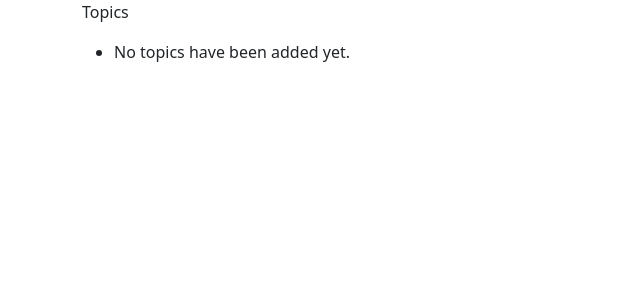
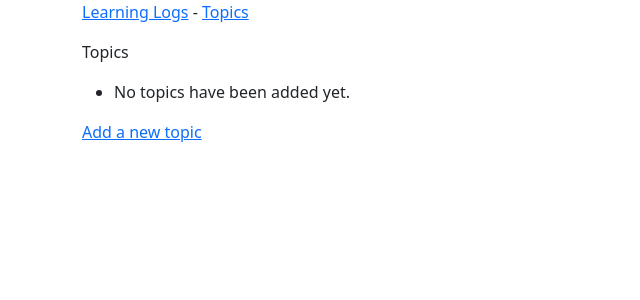
Before and after one commit to christian-saldana/Learning-Log, a Django app: page /topics/ in a window 1280 px wide. Shown: the top 300 px of the page, without its empty margins (0-640 px from the left). Run offline with Django 3.2, Linux system fonts and the light colour scheme; data that the repository does not hold is empty.

Commit message:
Updated links throughout all pages

```diff
--- a/learning_log/urls.py
+++ b/learning_log/urls.py
@@ -28,10 +28,10 @@ from learning_posts.views import (
 )
 
 urlpatterns = [
-    path('', index),
+    path('', index, name='index'),
     path('admin/', admin.site.urls),
     path('topics/', topics),
-    path('topics/<int:topic_id>/', topic, name='topic'),
+    path('topic/<int:topic_id>/', topic, name='topic'),
     path('new_topic/', new_topic, name='new_topic'),
     path('new_entry/<int:topic_id>/', new_entry, name='new_entry'),
 ]
--- a/learning_posts/views.py
+++ b/learning_posts/views.py
@@ -37,7 +37,7 @@ def new_topic(request):
         form = TopicForm(data=request.POST)
         if form.is_valid():
             form.save()
-            return redirect('pages:topics')
+            return redirect('topics')
     # Display a blank or invalid form.
     context = {'form': form}
     return render(request, 'pages/new_topic.html', context)
@@ -56,7 +56,7 @@ def new_entry(request, topic_id):
             new_entry = form.save(commit=False)
             new_entry.topic = topic
             new_entry.save()
-            return redirect('learning_logs:topic', topic_id=topic_id)
+            return redirect('topic', topic_id=topic_id)
     # Display a blank or invalid form.
     context = {'topic': topic, 'form': form}
     return render(request, 'pages/new_entry.html', context)
--- a/templates/base.html
+++ b/templates/base.html
@@ -18,6 +18,10 @@
   </head>
   <body>
     <div class='container'>
+      <p>
+        <a href="/">Learning Logs</a> -
+        <a href="/topics">Topics</a>
+      </p>
       {% block content %}
       {% endblock content %}
     </div>
--- a/templates/pages/new_topic.html
+++ b/templates/pages/new_topic.html
@@ -2,7 +2,7 @@
 {% block content %}
   <p>Add a new topic:</p>
 
-  <form action="{% url 'new_topic' %}" method='post'>
+  <form action="new_topic/" method='post'>
     {% csrf_token %}
     {{ form.as_p }}
     <button type="submit" class='btn btn-secondary'>Add topic</button>
--- a/templates/pages/topic.html
+++ b/templates/pages/topic.html
@@ -2,6 +2,9 @@
 {% block content %}
   <p>Topic: {{ topic }}</p>
   <p>Entries:</p>
+  <p>
+    <a href="{% url 'new_entry' topic.id %}">Add a new entry</a>
+  </p>
     <ul>
   {% for entry in entries %}
     <li>
--- a/templates/pages/topics.html
+++ b/templates/pages/topics.html
@@ -4,10 +4,13 @@
   <p>Topics</p>
     <ul>
       {% for topic in topics %}
-        <li>{{ topic }}</li>
+        <li>
+          <a href="{% url 'topic' topic.id %}">{{ topic }}</a>
+        </li>
       {% empty %}
         <li>No topics have been added yet.</li>
       {% endfor %}
     </ul>
+  <a href="/new_topic">Add a new topic</a>
 
 {% endblock content %}
```
